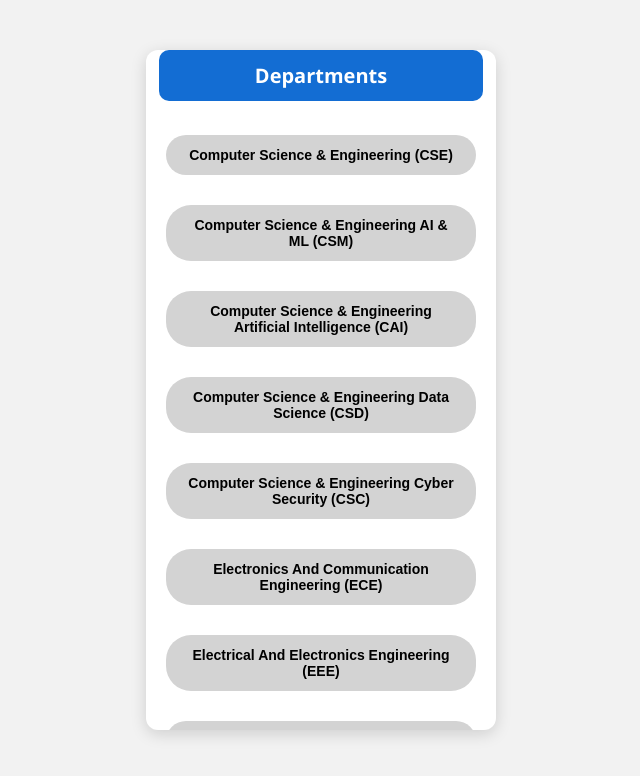
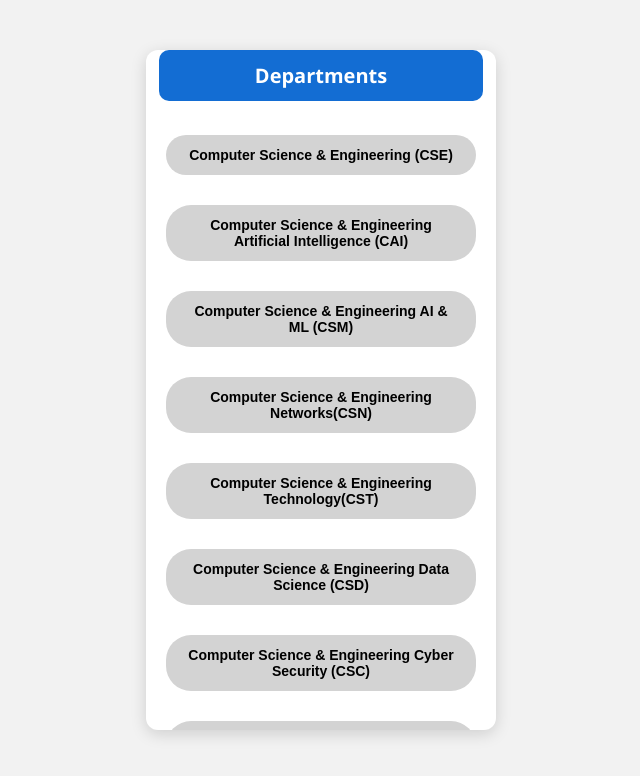
Before and after one commit to PAVANI2511/NoticeBoard, a React (Create React App) app: page /departments in a window 1280 px wide. Shown: the top 776 px of the page, without its empty margins (319-959 px from the left). Built offline with nearby package versions, Linux system fonts and the light colour scheme.

Commit message:
update components

```diff
--- a/src/components/Departments.js
+++ b/src/components/Departments.js
@@ -7,8 +7,10 @@ const Departments = () => {
 
   const departments = [
     "Computer Science & Engineering (CSE)",
+    "Computer Science & Engineering Artificial Intelligence (CAI)",
     "Computer Science & Engineering AI & ML (CSM)",
-    "Computer Science & Engineering Artificial Intelligence (CAI)",
+    "Computer Science & Engineering Networks(CSN)",
+    "Computer Science & Engineering Technology(CST)",
     "Computer Science & Engineering Data Science (CSD)",
     "Computer Science & Engineering Cyber Security (CSC)",
     "Electronics And Communication Engineering (ECE)",
```
